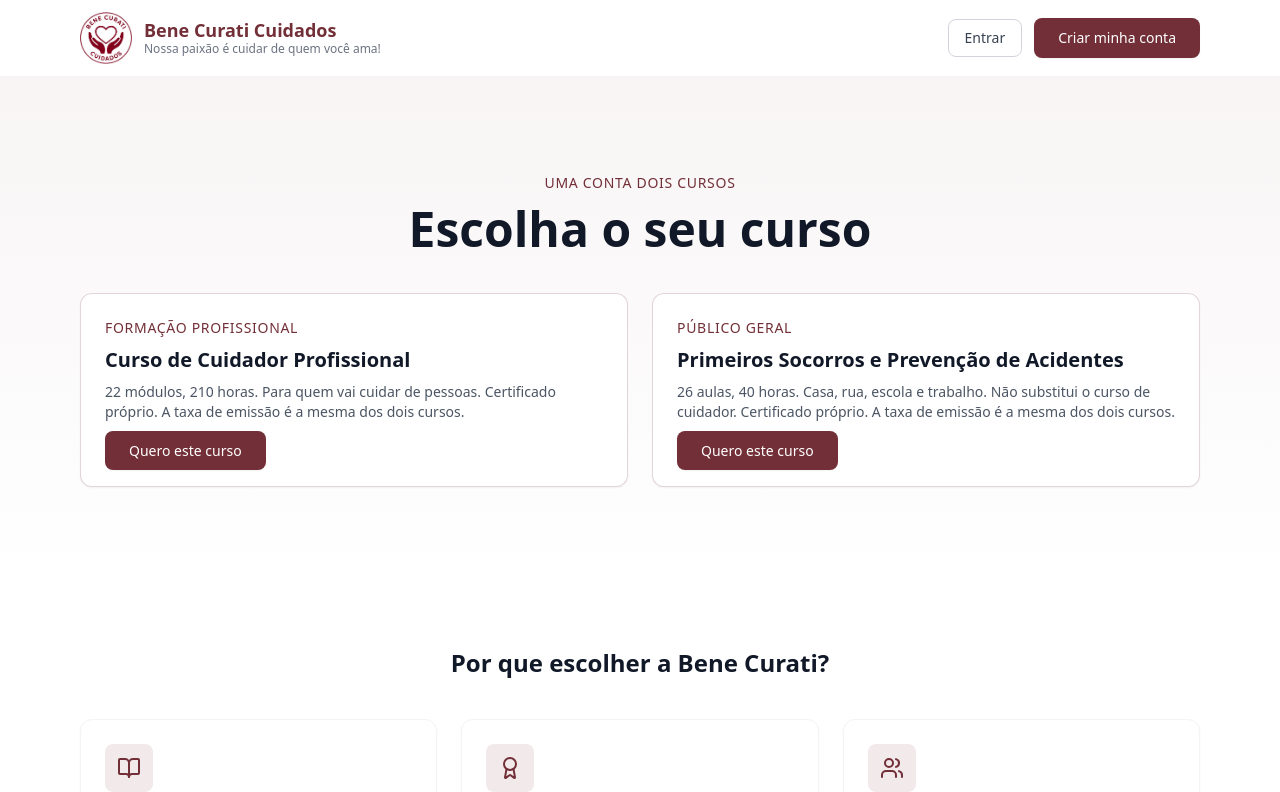
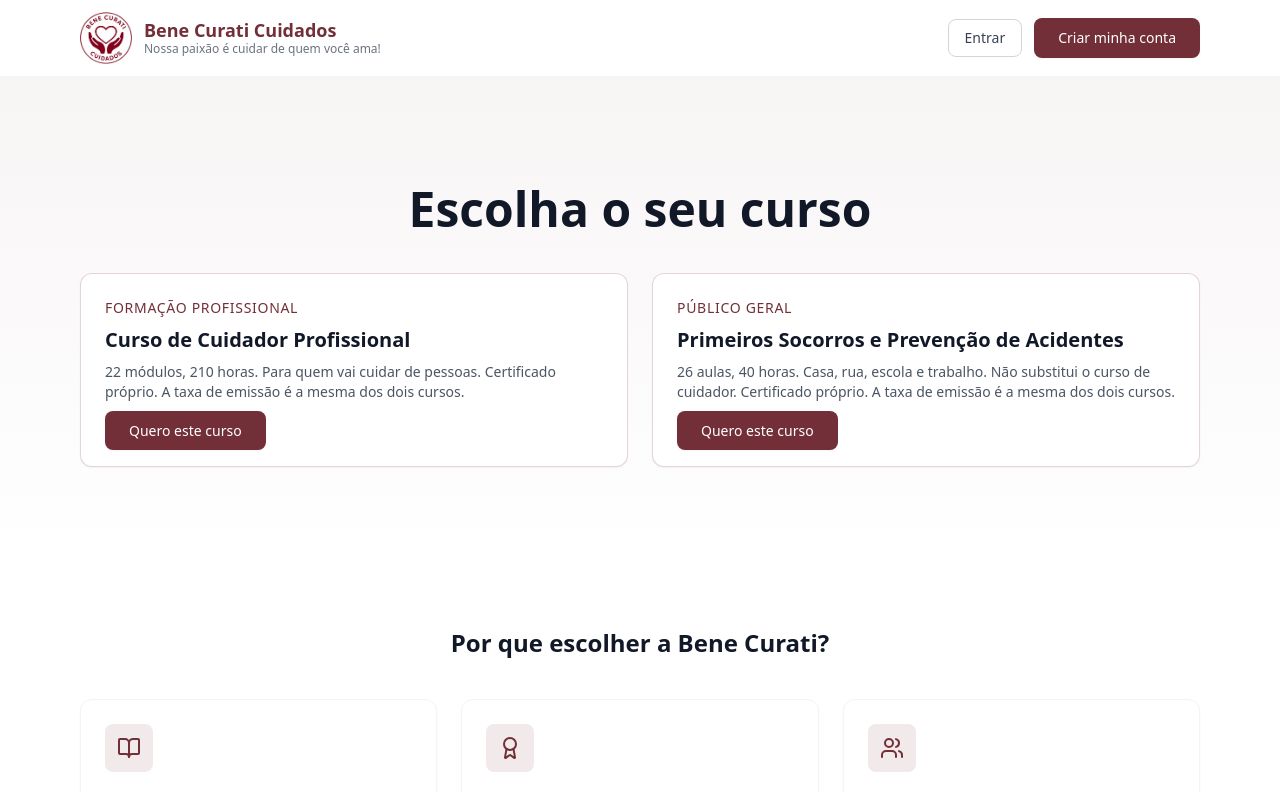
Before and after one commit to benecuraticuidados/bene-curati-curso, a Next.js app: page / in a window 1280 px wide. Shown: the top 792 px of the page. Built offline with nearby package versions, Linux system fonts and the light colour scheme.

Commit message:
Fix text in section header for course selection

```diff
--- a/src/app/page.tsx
+++ b/src/app/page.tsx
@@ -36,7 +36,7 @@ export default function HomePage() {
       <section className="bg-gradient-to-b from-wine/5 to-white py-16 md:py-24">
         <div className="max-w-6xl mx-auto px-4">
           <p className="text-wine font-medium text-sm uppercase tracking-wider mb-3 text-center">
-            Uma conta Dois cursos
+
           </p>
           <h2 className="text-3xl md:text-5xl font-bold text-gray-900 mb-10 leading-tight text-center">
             Escolha o seu curso
```
